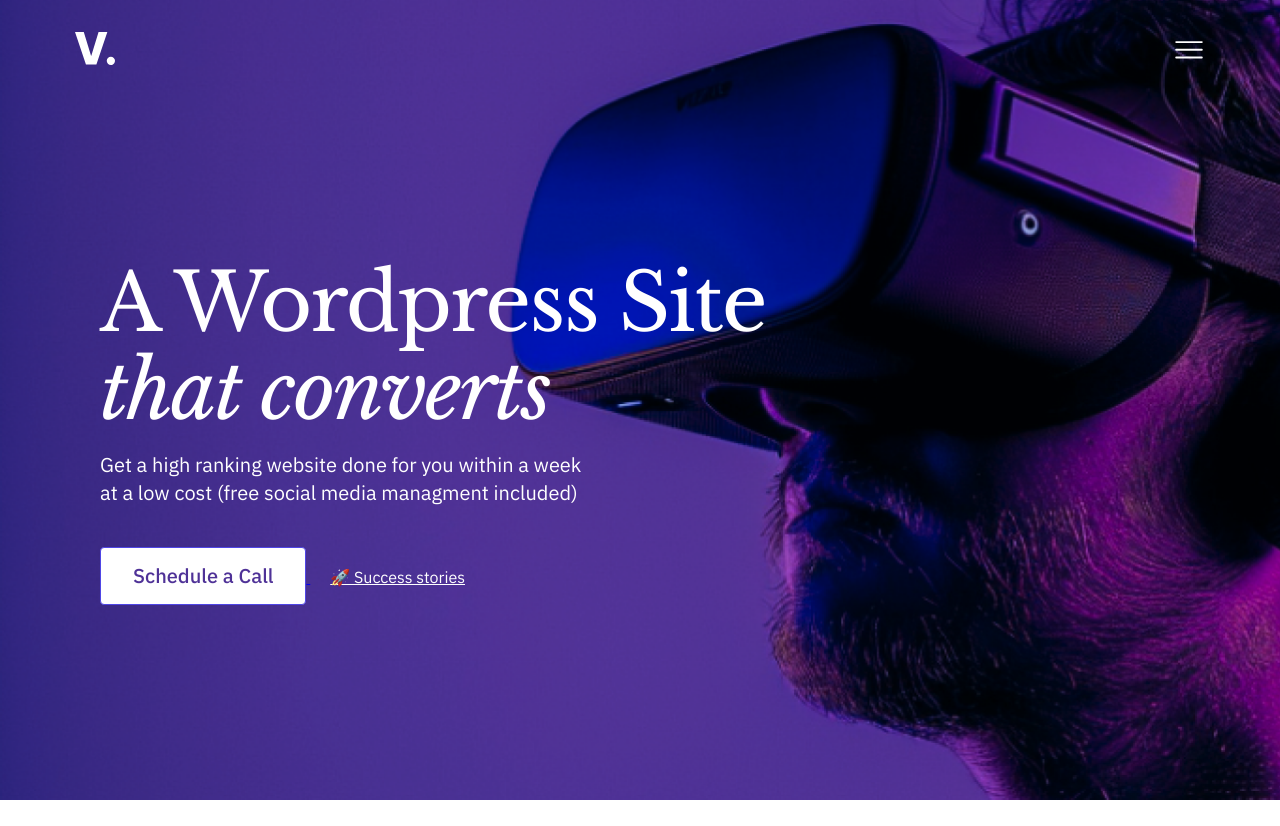
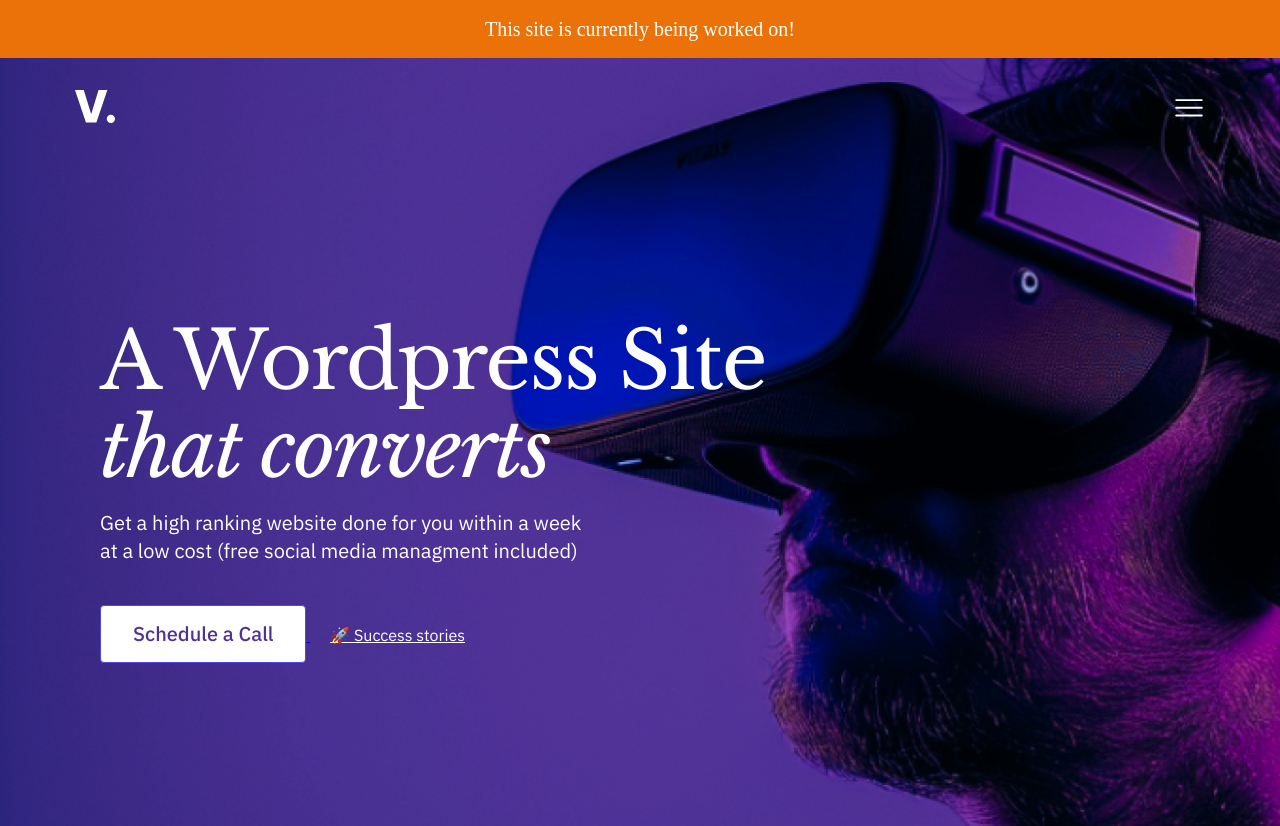
Before and after one commit to VinceDesignStudio/Vince-Design-Website, a website: page index.html in a window 1280 px wide. Shown: the top 826 px of the page. Drawn offline with nearby package versions, Linux system fonts and the light colour scheme.

Commit message:
this website is being worked on banner

```diff
--- a/index.html
+++ b/index.html
@@ -65,6 +65,13 @@
     </script>
 </head>
 <body>
+    <aside>
+        <section class="website-under-construction">
+            <div class="container">
+                <p>This site is currently being worked on!</p>
+            </div>
+        </section>
+    </aside>
     <header class="home-header">
         <section class="navigation-section">
                 <div class="lg-container">
--- a/style/scss/main.scss
+++ b/style/scss/main.scss
@@ -1,5 +1,18 @@
 @use "fonts";
 @use "colors";
+
+.website-under-construction {
+    background-color: #eb7208;
+}
+
+.website-under-construction .container {
+    padding: 15px 0;
+}
+
+.website-under-construction .container p {
+    color: #ffffff;
+    text-align: center;
+}
 
 .home-hero-section .container  {
     padding-top: 160px;
```
Also changed, not shown: style/css/main.css, style/css/style.css, 2 other files.
